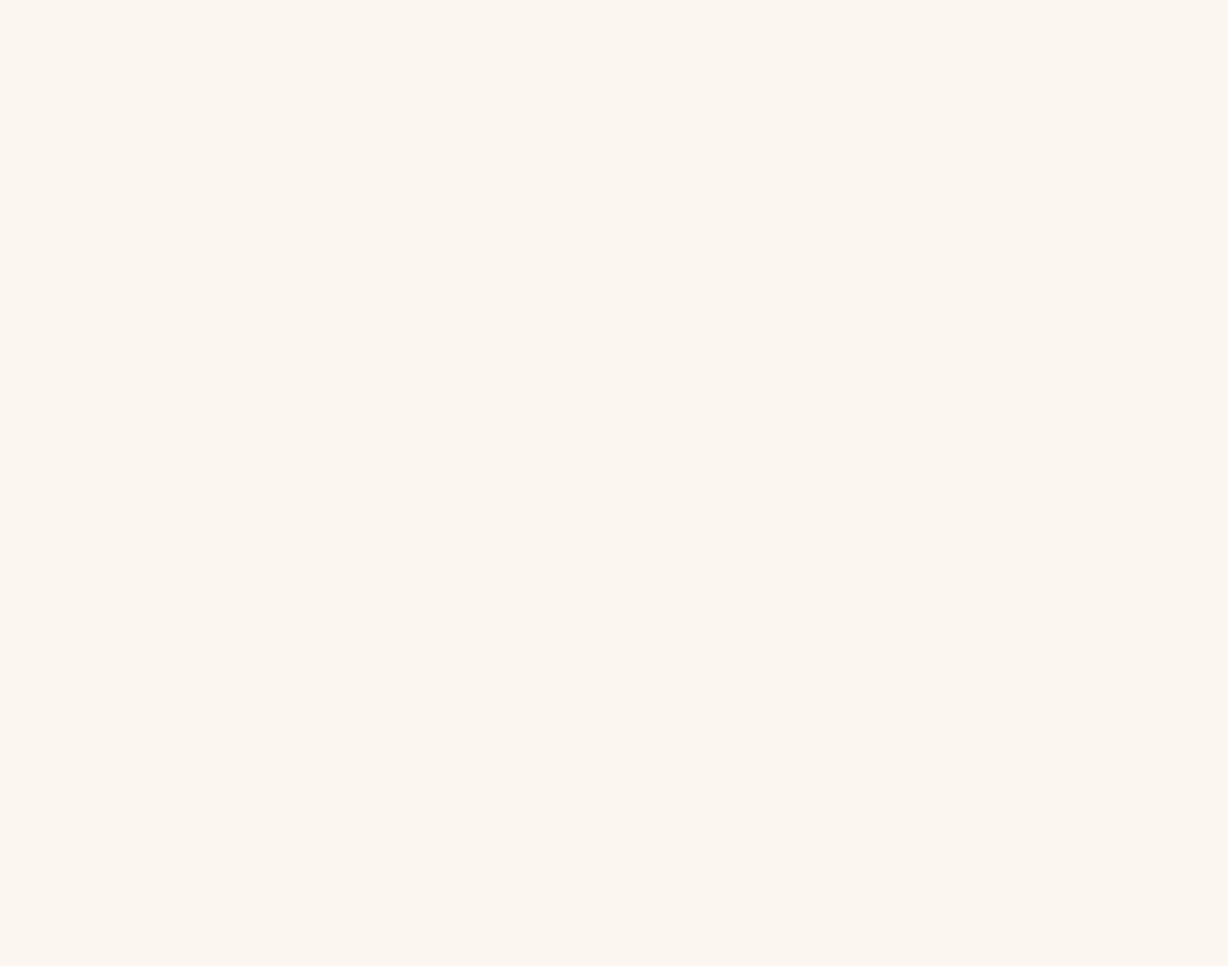
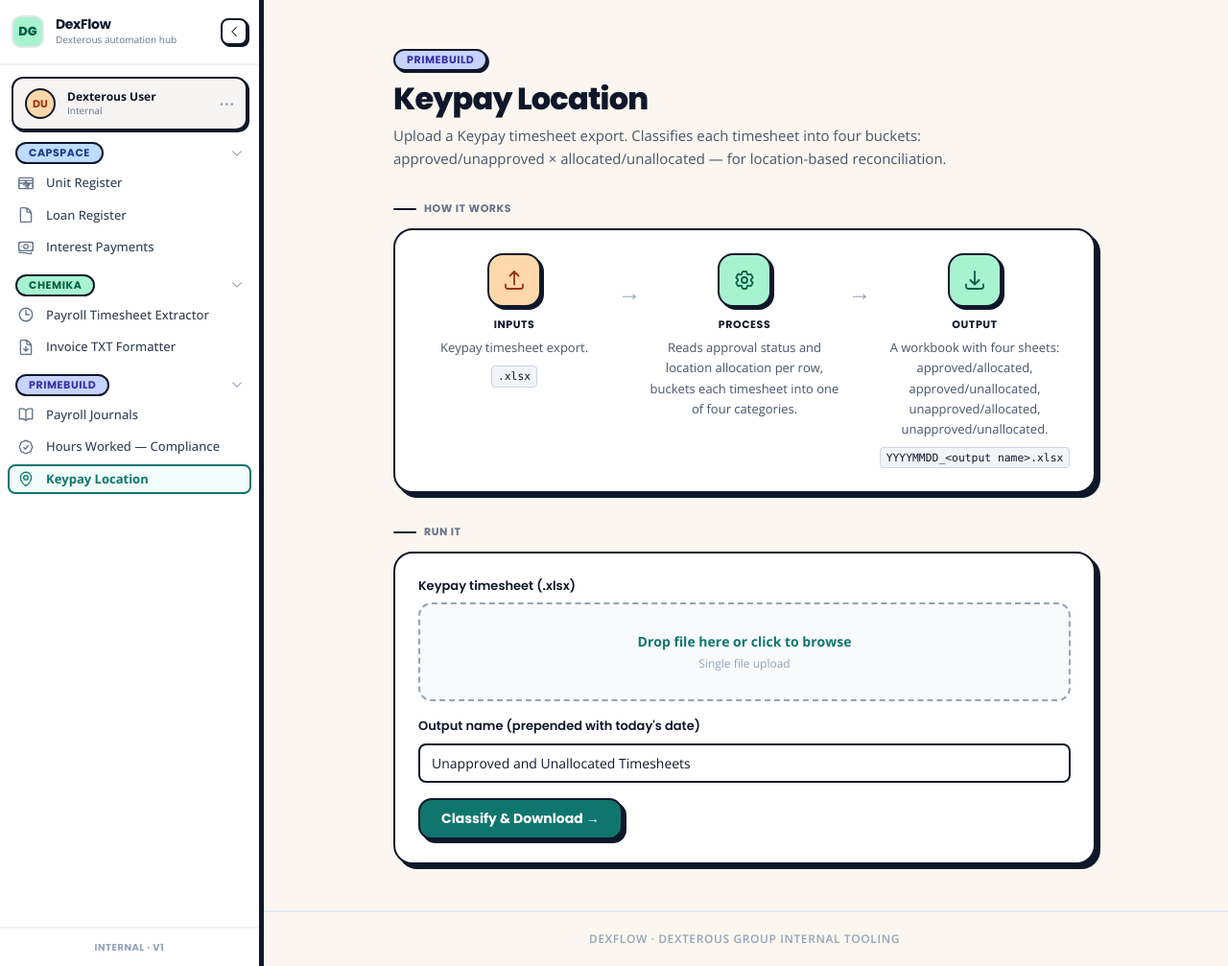
Before and after one commit to Dherick07/DexFlow, a FastAPI app: page /primebuild/keypay-location in a window 1280 px wide. Before the commit the page is empty. Shown: the whole page at 96% size. Before the commit the page ends 800 px from the top, so only its background shows below. Run offline with FastAPI, Linux system fonts and the light colour scheme; some libraries are stand-ins or nearby versions.

Commit message:
style(primebuild): restyle Keypay Location (keeps custom_name)

```diff
--- a/app/templates/primebuild/keypay_location.html
+++ b/app/templates/primebuild/keypay_location.html
@@ -1,50 +1,72 @@
-{% extends "base.html" %}
+{% extends "_base_auth.html" %}
+{% import "_icons.html" as icons %}
 
 {% block title %}Primebuild — Keypay Location{% endblock %}
 
 {% block content %}
-<nav class="text-sm text-slate-500 mb-4">
-    <a href="/" class="hover:text-blue-600">Home</a>
-    <span class="mx-1">/</span>
-    <span>Primebuild</span>
-    <span class="mx-1">/</span>
-    <span class="text-slate-700">Keypay Location</span>
-</nav>
-
-<h1 class="text-2xl font-semibold mb-2">Keypay Location</h1>
-<p class="text-slate-600 mb-6">
-    Upload a Keypay timesheet export (.xlsx) with an
-    <code class="bg-slate-100 px-1 rounded">All Timesheets</code> sheet. Classifies each row
-    into Approved / Unapproved × Allocated / Unallocated plus Self-Approved and AL-on-C flags.
-    Output filename is auto-prefixed with today's date.
+<div class="container-780">
+  <span class="clay-chip clay-chip--lavender" style="box-shadow: 2px 2px 0 #0f172a;">Primebuild</span>
+  <h1 class="clay-display text-[28px] sm:text-[32px] mt-3 mb-2">Keypay Location</h1>
+  <p class="text-[15px] text-slate-600 leading-relaxed max-w-[640px]">
+    Upload a Keypay timesheet export. Classifies each timesheet into four buckets: approved/unapproved &times; allocated/unallocated &mdash; for location-based reconciliation.
   </p>
 
-{% if error %}
-<div class="bg-red-50 border border-red-200 text-red-800 rounded-lg px-4 py-3 mb-6">
-    <strong>Error:</strong> {{ error }}
-</div>
-{% endif %}
+  {% if error %}<div class="clay-error mt-6"><strong>Error:</strong> {{ error }}</div>{% endif %}
 
-<form method="POST" enctype="multipart/form-data" class="bg-white border border-slate-200 rounded-lg p-6 space-y-5"
-      x-data="{ submitting: false }" @submit="submitting = true">
-
-    <div>
-        <label class="block text-sm font-medium text-slate-700 mb-1">Keypay timesheet export (.xlsx)</label>
-        <input type="file" name="file" accept=".xlsx" required
-               class="block w-full text-sm border border-slate-300 rounded-md file:bg-slate-100 file:border-0 file:px-4 file:py-2 file:mr-4 file:text-sm file:font-medium">
+  <div class="mt-8 mb-3 flex items-center gap-2 text-[11px] font-bold uppercase tracking-wider text-slate-500" style="font-family: 'Poppins', sans-serif;">
+    <span class="w-6 h-0.5 bg-slate-900 rounded-full"></span>How it works
   </div>
 
+  <div class="clay-card">
+    <div class="grid grid-cols-1 sm:grid-cols-[1fr_auto_1fr_auto_1fr] gap-3 sm:gap-2 items-start text-center">
       <div>
-        <label class="block text-sm font-medium text-slate-700 mb-1">Output name (prepended with today's date)</label>
-        <input type="text" name="custom_name" value="{{ default_name }}"
-               class="block w-full text-sm border border-slate-300 rounded-md px-3 py-2">
+        <span class="clay-tile clay-tile--peach mb-2.5">{{ icons.render("arrow-up-tray", class_="w-6 h-6") }}</span>
+        <div class="text-[11px] font-bold uppercase tracking-wider text-slate-900 mb-1.5" style="font-family: 'Poppins', sans-serif;">Inputs</div>
+        <div class="text-[13px] text-slate-600 leading-relaxed">
+          Keypay timesheet export.
+          <div class="mt-2 flex flex-wrap gap-1 justify-center"><span class="clay-code">.xlsx</span></div>
+        </div>
+      </div>
+      <div class="hidden sm:flex items-center text-slate-400 text-2xl font-extrabold pt-6">&rarr;</div>
+      <div>
+        <span class="clay-tile mb-2.5" style="background: var(--clay-mint); color: var(--clay-mint-fg);">{{ icons.render("cog-6-tooth", class_="w-6 h-6") }}</span>
+        <div class="text-[11px] font-bold uppercase tracking-wider text-slate-900 mb-1.5" style="font-family: 'Poppins', sans-serif;">Process</div>
+        <div class="text-[13px] text-slate-600 leading-relaxed">
+          Reads approval status and location allocation per row, buckets each timesheet into one of four categories.
+        </div>
+      </div>
+      <div class="hidden sm:flex items-center text-slate-400 text-2xl font-extrabold pt-6">&rarr;</div>
+      <div>
+        <span class="clay-tile clay-tile--mint mb-2.5">{{ icons.render("arrow-down-tray", class_="w-6 h-6") }}</span>
+        <div class="text-[11px] font-bold uppercase tracking-wider text-slate-900 mb-1.5" style="font-family: 'Poppins', sans-serif;">Output</div>
+        <div class="text-[13px] text-slate-600 leading-relaxed">
+          A workbook with four sheets: approved/allocated, approved/unallocated, unapproved/allocated, unapproved/unallocated.
+          <div class="mt-2 flex flex-wrap gap-1 justify-center"><span class="clay-code">YYYYMMDD_&lt;output name&gt;.xlsx</span></div>
+        </div>
+      </div>
+    </div>
   </div>
 
-    <button type="submit"
-            :disabled="submitting"
-            class="inline-flex items-center px-4 py-2 bg-blue-600 text-white text-sm font-medium rounded-md hover:bg-blue-700 disabled:opacity-50 disabled:cursor-not-allowed">
-        <span x-show="!submitting">Classify &amp; Download</span>
-        <span x-show="submitting" x-cloak>Processing…</span>
+  <div class="mt-8 mb-3 flex items-center gap-2 text-[11px] font-bold uppercase tracking-wider text-slate-500" style="font-family: 'Poppins', sans-serif;">
+    <span class="w-6 h-0.5 bg-slate-900 rounded-full"></span>Run it
+  </div>
+
+  <form method="POST" enctype="multipart/form-data" class="clay-card"
+        x-data="{ submitting: false, fileName: '' }" @submit="submitting = true">
+    <label class="block text-[13px] font-semibold mb-2" style="font-family: 'Poppins', sans-serif;">Keypay timesheet (.xlsx)</label>
+    <label class="clay-dropzone mb-4 block cursor-pointer">
+      <div class="font-bold" style="color: var(--brand-primary);">Drop file here or click to browse</div>
+      <div class="text-[12px] text-slate-400 mt-1">Single file upload</div>
+      <input type="file" name="file" accept=".xlsx" required @change="fileName = $event.target.files[0]?.name || ''" class="sr-only">
+      <div class="text-[12px] mt-2 text-slate-600" x-show="fileName" x-cloak x-text="fileName"></div>
+    </label>
+    <label class="block text-[13px] font-semibold mb-2" style="font-family: 'Poppins', sans-serif;">Output name (prepended with today's date)</label>
+    <input type="text" name="custom_name" value="{{ default_name }}"
+           class="block w-full mb-4 text-[14px] border-2 border-slate-900 rounded-lg px-3 py-2 bg-white">
+    <button type="submit" :disabled="submitting" class="clay-btn">
+      <span x-show="!submitting">Classify & Download &rarr;</span>
+      <span x-show="submitting" x-cloak>Processing&hellip;</span>
     </button>
   </form>
+</div>
 {% endblock %}
```
Lines whose indentation alone changed are shown as unchanged.
